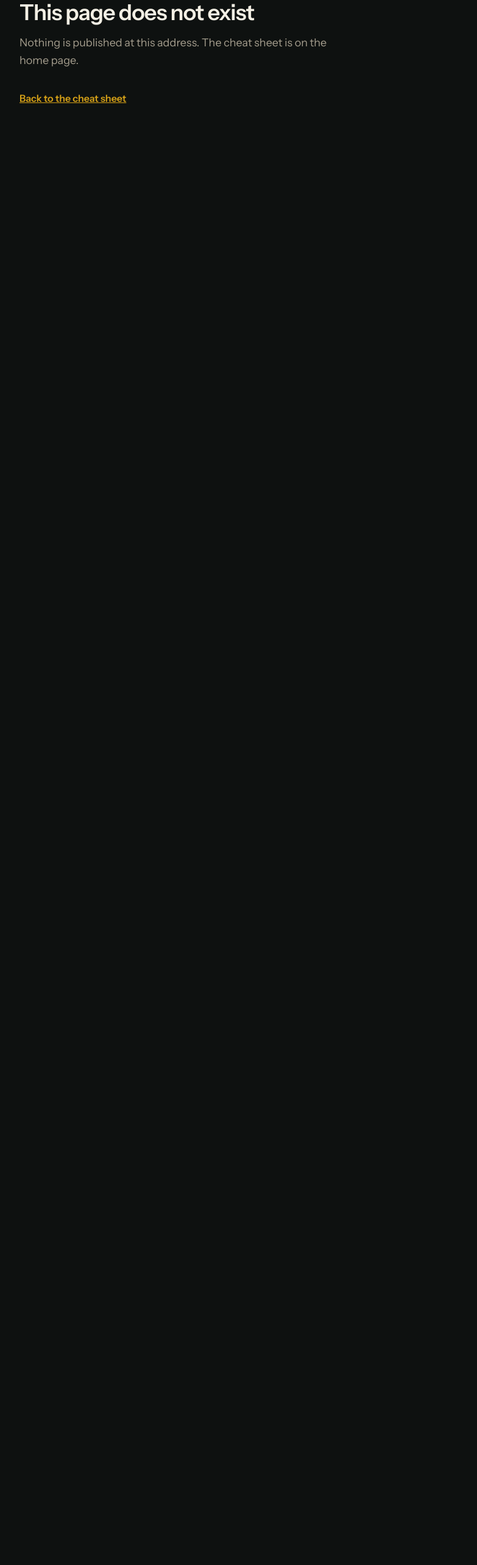
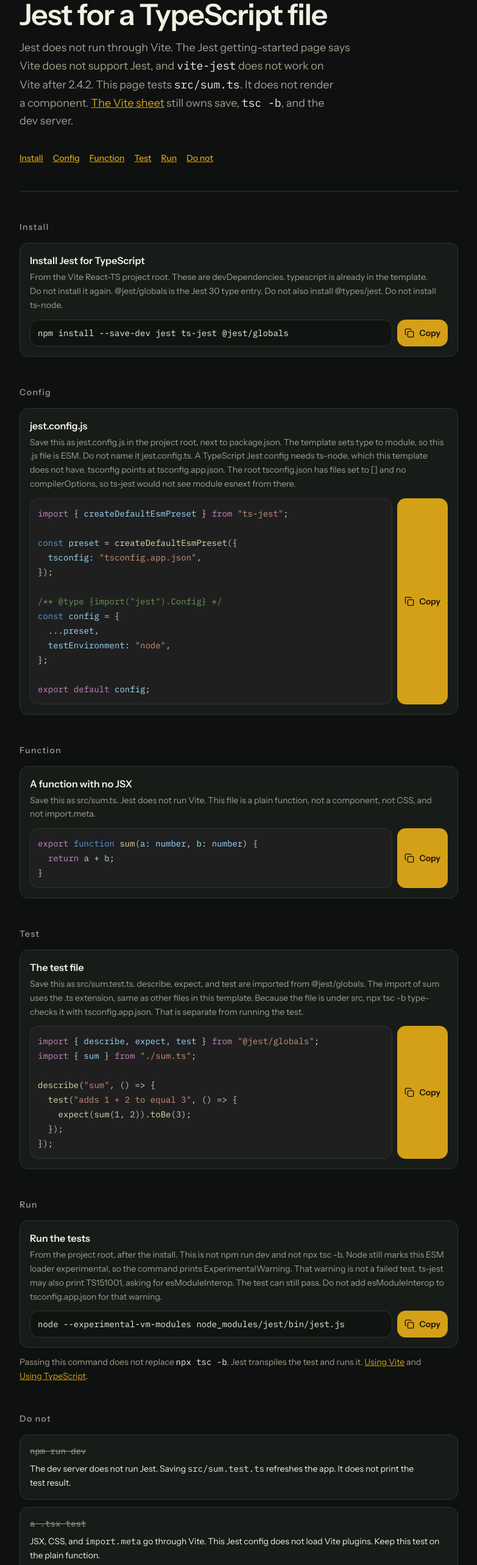
Before and after one commit to JosiahHands/viteTsCht, a React (Vite) app: page /jest in a window 1280 px wide. Before the commit this address had no page. Shown: the part 160-2726 px from the top of the page at 61% size, without its empty margins (248-1031 px from the left). Before the commit the page ends 800 px from the top, so only its background shows below. Built offline with nearby package versions, Linux system fonts and the light colour scheme.

Commit message:
Add a Jest and TypeScript page

```diff
--- a/src/App.tsx
+++ b/src/App.tsx
@@ -1,5 +1,6 @@
 import { Route, Routes } from "react-router";
 import Home from "./pages/Home.tsx";
+import JestPage from "./pages/JestPage.tsx";
 import NotFound from "./pages/NotFound.tsx";
 import ReactPage from "./pages/ReactPage.tsx";
 import RouterPage from "./pages/RouterPage.tsx";
@@ -10,6 +11,7 @@
       <Route path="/" element={<Home />} />
       <Route path="/react" element={<ReactPage />} />
       <Route path="/router" element={<RouterPage />} />
+      <Route path="/jest" element={<JestPage />} />
       <Route path="*" element={<NotFound />} />
     </Routes>
   );
--- /dev/null
+++ b/src/pages/JestPage.tsx
@@ -0,0 +1,153 @@
+import { Link } from "react-router";
+import { useCopy } from "../copy.ts";
+import { Code, CommandGroup, Frame, JumpNav, Kicker, SectionHeading, type Row } from "../sheet.tsx";
+
+const INSTALL: Row[] = [
+  {
+    id: "jest-install",
+    title: "Install Jest for TypeScript",
+    detail:
+      "From the Vite React-TS project root. These are devDependencies. typescript is already in the template. Do not install it again. @jest/globals is the Jest 30 type entry. Do not also install @types/jest. Do not install ts-node.",
+    command: "npm install --save-dev jest ts-jest @jest/globals",
+  },
+];
+
+const CONFIG: Row[] = [
+  {
+    id: "jest-config",
+    title: "jest.config.js",
+    detail:
+      "Save this as jest.config.js in the project root, next to package.json. The template sets type to module, so this .js file is ESM. Do not name it jest.config.ts. A TypeScript Jest config needs ts-node, which this template does not have. tsconfig points at tsconfig.app.json. The root tsconfig.json has files set to [] and no compilerOptions, so ts-jest would not see module esnext from there.",
+    command: `import { createDefaultEsmPreset } from "ts-jest";
+
+const preset = createDefaultEsmPreset({
+  tsconfig: "tsconfig.app.json",
+});
+
+/** @type {import("jest").Config} */
+const config = {
+  ...preset,
+  testEnvironment: "node",
+};
+
+export default config;`,
+  },
+];
+
+const SOURCE: Row[] = [
+  {
+    id: "jest-sum",
+    title: "A function with no JSX",
+    detail:
+      "Save this as src/sum.ts. Jest does not run Vite. This file is a plain function, not a component, not CSS, and not import.meta.",
+    command: `export function sum(a: number, b: number) {
+  return a + b;
+}`,
+  },
+];
+
+const TEST: Row[] = [
+  {
+    id: "jest-test",
+    title: "The test file",
+    detail:
+      "Save this as src/sum.test.ts. describe, expect, and test are imported from @jest/globals. The import of sum uses the .ts extension, same as other files in this template. Because the file is under src, npx tsc -b type-checks it with tsconfig.app.json. That is separate from running the test.",
+    command: `import { describe, expect, test } from "@jest/globals";
+import { sum } from "./sum.ts";
+
+describe("sum", () => {
+  test("adds 1 + 2 to equal 3", () => {
+    expect(sum(1, 2)).toBe(3);
+  });
+});`,
+  },
+];
+
+const RUN: Row[] = [
+  {
+    id: "jest-run",
+    title: "Run the tests",
+    detail:
+      "From the project root, after the install. This is not npm run dev and not npx tsc -b. Node still marks this ESM loader experimental, so the command prints ExperimentalWarning. That warning is not a failed test. ts-jest may also print TS151001, asking for esModuleInterop. The test can still pass. Do not add esModuleInterop to tsconfig.app.json for that warning.",
+    command: "node --experimental-vm-modules node_modules/jest/bin/jest.js",
+  },
+];
+
+const JUMPS = [
+  { href: "#install", label: "Install" },
+  { href: "#config", label: "Config" },
+  { href: "#source", label: "Function" },
+  { href: "#test", label: "Test" },
+  { href: "#run", label: "Run" },
+  { href: "#dont", label: "Do not" },
+];
+
+export default function JestPage() {
+  const { copied, copyErrorId, copy } = useCopy();
+
+  return (
+    <Frame title="Jest and TypeScript — Vite TypeScript Cheat Sheet">
+      <header className="border-b border-border pb-8">
+        <Kicker>React · Vite · TypeScript</Kicker>
+        <h1 className="mt-3 text-4xl font-semibold tracking-tight text-fg sm:text-5xl">
+          Jest for a TypeScript file
+        </h1>
+        <p className="mt-4 max-w-xl text-lg leading-relaxed text-muted">
+          Jest does not run through Vite. The Jest getting-started page says Vite does not support Jest, and{" "}
+          <Code>vite-jest</Code> does not work on Vite after 2.4.2. This page tests <Code>src/sum.ts</Code>. It does
+          not render a component.{" "}
+          <Link to="/" className="text-primary underline">
+            The Vite sheet
+          </Link>{" "}
+          still owns save, <Code>tsc -b</Code>, and the dev server.
+        </p>
+        <JumpNav jumps={JUMPS} />
+      </header>
+
+      <CommandGroup id="install" title="Install" rows={INSTALL} copied={copied} copyErrorId={copyErrorId} onCopy={copy} />
+      <CommandGroup id="config" title="Config" rows={CONFIG} copied={copied} copyErrorId={copyErrorId} onCopy={copy} />
+      <CommandGroup id="source" title="Function" rows={SOURCE} copied={copied} copyErrorId={copyErrorId} onCopy={copy} />
+      <CommandGroup id="test" title="Test" rows={TEST} copied={copied} copyErrorId={copyErrorId} onCopy={copy} />
+      <CommandGroup id="run" title="Run" rows={RUN} copied={copied} copyErrorId={copyErrorId} onCopy={copy} />
+
+      <p className="mt-3 text-sm leading-relaxed text-muted">
+        Passing this command does not replace <Code>npx tsc -b</Code>. Jest transpiles the test and runs it.{" "}
+        <a href="https://jestjs.io/docs/getting-started#using-vite" className="text-primary underline">
+          Using Vite
+        </a>{" "}
+        and{" "}
+        <a href="https://jestjs.io/docs/getting-started#using-typescript" className="text-primary underline">
+          Using TypeScript
+        </a>
+        .
+      </p>
+
+      <section className="mt-12" aria-labelledby="dont">
+        <SectionHeading id="dont">Do not</SectionHeading>
+        <ul className="mt-4 grid gap-3">
+          <li className="rounded-lg border border-border bg-surface px-4 py-4">
+            <p className="font-mono text-sm text-muted line-through">npm run dev</p>
+            <p className="mt-2 text-sm leading-relaxed text-fg">
+              The dev server does not run Jest. Saving <Code>src/sum.test.ts</Code> refreshes the app. It does not
+              print the test result.
+            </p>
+          </li>
+          <li className="rounded-lg border border-border bg-surface px-4 py-4">
+            <p className="font-mono text-sm text-muted line-through">a .tsx test</p>
+            <p className="mt-2 text-sm leading-relaxed text-fg">
+              JSX, CSS, and <Code>import.meta</Code> go through Vite. This Jest config does not load Vite plugins.
+              Keep this test on the plain function.
+            </p>
+          </li>
+          <li className="rounded-lg border border-border bg-surface px-4 py-4">
+            <p className="font-mono text-sm text-muted line-through">@types/jest</p>
+            <p className="mt-2 text-sm leading-relaxed text-fg">
+              Jest 30 ships its types. Import them from <Code>@jest/globals</Code>. A second <Code>@types/jest</Code>{" "}
+              package fights that.
+            </p>
+          </li>
+        </ul>
+      </section>
+    </Frame>
+  );
+}
--- a/src/sheet.tsx
+++ b/src/sheet.tsx
@@ -14,6 +14,7 @@
   { to: "/", label: "Vite", end: true },
   { to: "/react", label: "React", end: false },
   { to: "/router", label: "React Router", end: false },
+  { to: "/jest", label: "Jest", end: false },
 ];
 
 export function Frame({ title, children }: { title: string; children: ReactNode }) {
```
